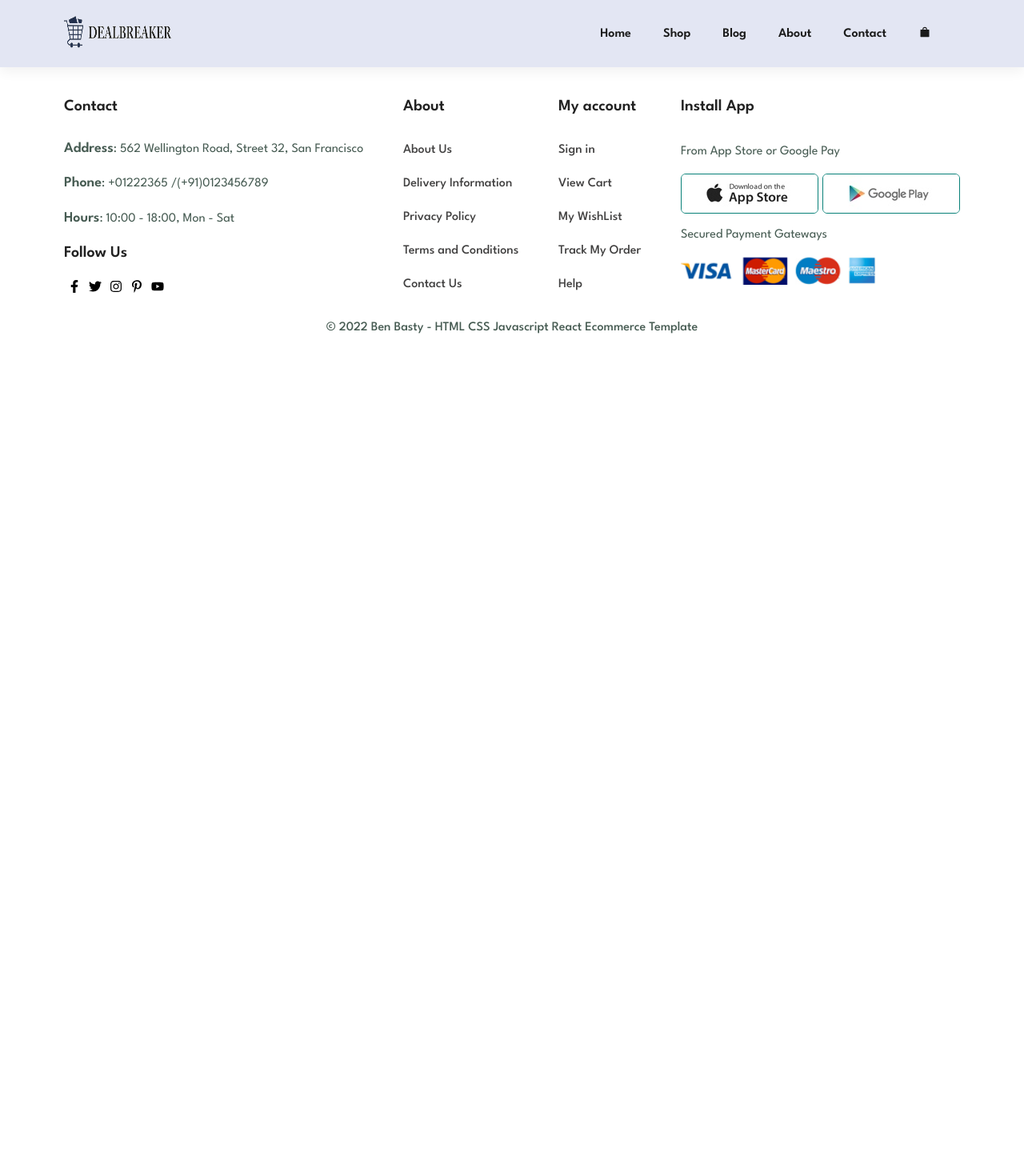
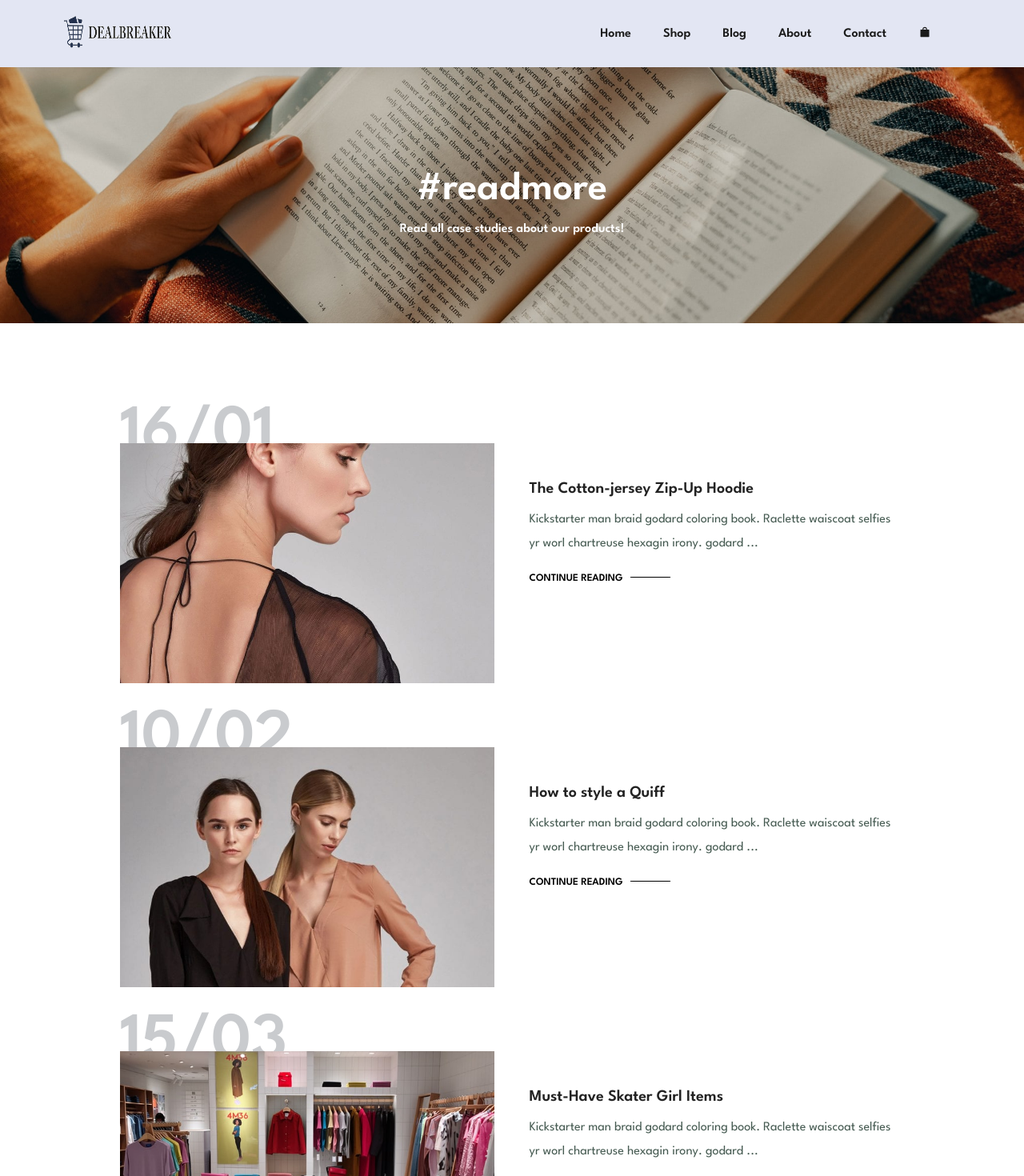
Before and after one commit to benbasty/ecommercereact, a React (Create React App) app: page /ecommerce/blog in a window 1280 px wide. Shown: the top 1470 px of the page at 80% size. Before the commit the page ends 800 px from the top, so only its background shows below. Built offline with nearby package versions, Linux system fonts and the light colour scheme.

Commit message:
blog page

```diff
--- a/src/App.js
+++ b/src/App.js
@@ -4,6 +4,7 @@ import Header from './components/Header/Header';
 import LandingPage from './components/LandingPage/LandingPage';
 import Shop from './components/Shop/shop';
 import ProductPage from './components/Shop/ProductPage';
+import Blog from './components/Blog/Blog';
 import Footer from './components/Footer/Footer';
 import {Routes, Route} from 'react-router-dom'
 
@@ -16,6 +17,7 @@ function App() {
         <Route path='/ecommerce' element={<LandingPage />} />
         <Route path='/ecommerce/shop' element={<Shop />} />
         <Route path='/ecommerce/shop/productPage' element={<ProductPage />} />
+        <Route path='/ecommerce/blog' element={<Blog />} />
       </Routes>
       <Footer />
     </div>
--- /dev/null
+++ b/src/components/Blog/Blog.css
@@ -0,0 +1,87 @@
+#blogs {
+    display: flex;
+    flex-direction: column;
+    padding: 150px 150px 0 150px;
+}
+
+.blogPost {
+    display: flex;
+    flex-direction: row;
+    gap: 0.2rem;
+    margin-bottom: 5rem;
+}
+.imageDate {
+    position: relative;
+    display: flex;
+    flex-direction: column;
+    margin-right: 40px;
+    width: 50%;
+}
+.imageDate span{
+    position: absolute;
+    top: -50px;
+    left: 0;
+    font-size: 85px;
+    font-weight: 800;
+    color: #c9cbce;
+    z-index: -1;
+}
+.imageDate img{
+    width: 100%;
+    height: 300px;
+    object-fit: cover;
+}
+.details {
+    width: 50%;
+}
+
+.details h4{
+    padding-top: 3rem;
+}
+
+.details p{
+    line-height: 30px;
+}
+.details a{
+    position: relative;
+    text-decoration: none;
+    font-size: 13px;
+    text-transform: uppercase;
+    color: #000;
+    font-weight: 800;
+    transition: 0.3s;
+}
+
+.details a::after {
+    content: "";
+    width: 50px;
+    height: 1px;
+    background-color: #000;
+    position: absolute;
+    top: 4px;
+    right: -60px;
+
+}
+
+.details a:hover {
+    color: #088178;
+}
+
+.details a:hover::after {
+    background-color: #088178;
+}
+
+@media screen and (max-width: 477px){
+    #blogs {
+        padding: 100px 20px 0 20px;
+    }
+    .blogPost {
+        flex-direction: column;
+    }
+    .imageDate {
+        width: 100%;
+    }
+    .details {
+        width: 100%;
+    }
+}
--- /dev/null
+++ b/src/components/Blog/Blog.js
@@ -0,0 +1,115 @@
+import { useState } from 'react'
+import ReactPaginate from 'react-paginate';
+import BlogHeader from '../BlogHeader/BlogHeader';
+import {BsFillArrowLeftCircleFill, BsFillArrowRightCircleFill} from 'react-icons/bs'
+import './Blog.css'
+import blog1 from '../../assets/img/blog/b1.jpg'
+import blog2 from '../../assets/img/blog/b2.jpg'
+import blog3 from '../../assets/img/blog/b3.jpg'
+import blog4 from '../../assets/img/blog/b4.jpg'
+import blog5 from '../../assets/img/blog/b5.jpg'
+import blog6 from '../../assets/img/blog/b6.jpg'
+import blog7 from '../../assets/img/blog/b7.jpg'
+
+const blogs = [
+    {
+        image: blog1,
+        date: '16/01',
+        title: 'The Cotton-jersey Zip-Up Hoodie',
+        description: 'Kickstarter man braid godard coloring book. Raclette waiscoat selfies yr worl chartreuse hexagin irony. godard ...'
+    },
+    {
+        image: blog2,
+        date: '10/02',
+        title: 'How to style a Quiff',
+        description: 'Kickstarter man braid godard coloring book. Raclette waiscoat selfies yr worl chartreuse hexagin irony. godard ...'
+    },
+    {
+        image: blog3,
+        date: '15/03',
+        title: 'Must-Have Skater Girl Items',
+        description: 'Kickstarter man braid godard coloring book. Raclette waiscoat selfies yr worl chartreuse hexagin irony. godard ...'
+    },
+    {
+        image:blog4,
+        date: '12/04',
+        title: 'Runway-Inspired Trends',
+        description: 'Kickstarter man braid godard coloring book. Raclette waiscoat selfies yr worl chartreuse hexagin irony. godard ...'
+    },
+    {
+        image: blog5,
+        date: '11/05',
+        title: 'AW20 Menswear Trends',
+        description: 'Kickstarter man braid godard coloring book. Raclette waiscoat selfies yr worl chartreuse hexagin irony. godard ...'
+    },
+    {
+        image: blog6,
+        date: '10/06',
+        title: 'Expressing yourself and letting go',
+        description: 'Kickstarter man braid godard coloring book. Raclette waiscoat selfies yr worl chartreuse hexagin irony. godard ...'
+    },
+    {
+        image: blog7,
+        date: '10/07',
+        title: 'Summer Swim 2023 Collection',
+        description: 'Kickstarter man braid godard coloring book. Raclette waiscoat selfies yr worl chartreuse hexagin irony. godard ...'
+    }
+
+]
+
+const Blog = () => {
+    const [itemOffset, setItemOffset] = useState(0);
+    const itemsPerPage = 3;
+
+    const endOffset = itemOffset + itemsPerPage;
+    const currentItems = blogs.slice(itemOffset, endOffset);
+    const pageCount = Math.ceil(blogs.length / itemsPerPage);
+    const handlePageClick = (event) => {
+        const newOffset = (event.selected * itemsPerPage) % blogs.length;
+        setItemOffset(newOffset);
+    };
+
+    return(
+        <>
+            <BlogHeader />
+            <section id='blogs' className='section-p1'>
+                <div className='blogPosts'>
+                {
+                    currentItems.map(({image, date, title, description}) => {
+                        return(
+                            <div className='blogPost'>
+                                <div className='imageDate'>
+                                    <span>{date}</span>
+                                    <img src={image} alt="blogPost"/>
+                                </div>
+                                <div className='details'>
+                                    <h4>{title}</h4>
+                                    <p>{description}</p>
+                                    <a href="#read">Continue Reading</a>
+                                </div>
+                            </div>
+                        )
+                    })
+                }
+                </div>
+            </section>
+            <section id="paginate">
+                <ReactPaginate
+                    breakLabel="..."
+                    nextLabel={<BsFillArrowRightCircleFill/>}
+                    onPageChange={handlePageClick}
+                    pageRangeDisplayed={3}
+                    pageCount={pageCount}
+                    previousLabel={<BsFillArrowLeftCircleFill/>}
+                    renderOnZeroPageCount={null}
+                    containerClassName="pagesContainer"
+                    pageLinkClassName='page'
+                    previousLinkClassName='arrow'
+                    nextLinkClassName='arrow'
+                    activeLinkClassName='currentPage'
+                />
+            </section>
+        </>
+    )
+}
+export default Blog;
--- /dev/null
+++ b/src/components/BlogHeader/BlogHeader.css
@@ -0,0 +1,22 @@
+#bannerBlogHeader {
+    display: flex;
+    flex-direction: column;
+    justify-content: center;
+    align-items: center;
+    text-align: center;
+    background-image: url('/src/assets/img/banner/b19.jpg');
+    width: 100%;
+    height: 40vh;
+    background-size: cover;
+    background-position: center;
+}
+
+#bannerBlogHeader h5 {
+    color: #fff;
+    font-size: 16px;
+
+}
+#bannerBlogHeader h1 {
+    color: white;
+    padding: 10px 0;
+}
--- /dev/null
+++ b/src/components/BlogHeader/BlogHeader.js
@@ -0,0 +1,14 @@
+import React from 'react'
+import './BlogHeader.css'
+const BlogHeader = () => {
+    return(
+        <div>
+            <section id="bannerBlogHeader" className='section-p1'>
+                <h1>#readmore</h1>
+                <h5>Read all case studies about our products!</h5>
+            </section>
+        </div>
+    )
+}
+
+export default BlogHeader
```
